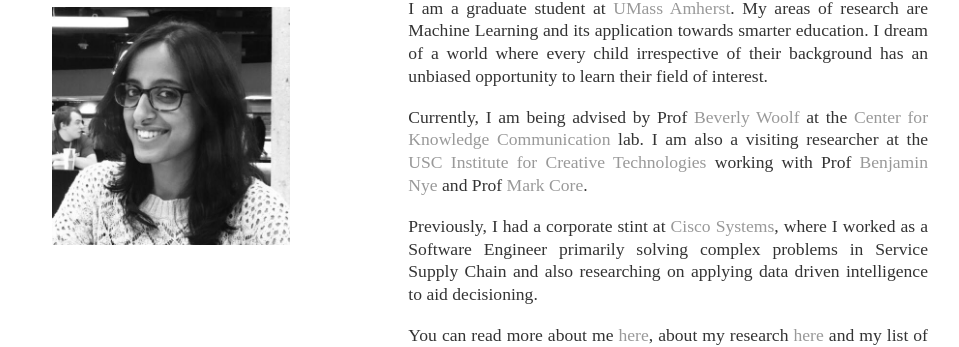
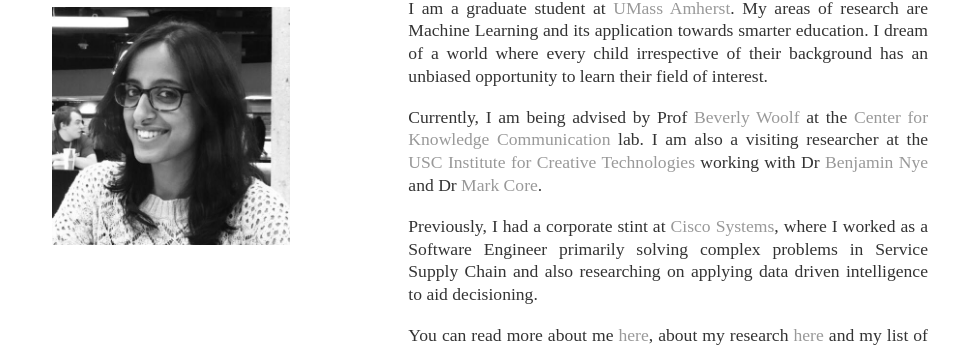
Before and after one commit to Shamya/shamyatest.github.io, a Jekyll site: the page built from index.html, in a window 1280 px wide. Shown: the part 183-530 px from the top of the page, without its empty margins (160-1119 px from the left). Built offline with Jekyll 4.4.1, drawn with Linux system fonts in a browser that asks for light colours.

Commit message:
Update index.html

```diff
--- a/index.html
+++ b/index.html
@@ -11,7 +11,7 @@
 <div style="width: 58%; float:right;  position: relative;">
   <p>I am a graduate student at <a href="http://www.cs.umass.edu/">UMass Amherst</a>. My areas of research are Machine Learning and its application towards smarter education. I dream of a world where every child irrespective of their background has an unbiased opportunity to learn their field of interest. </p>
 
-  <p>Currently, I am being advised by Prof <a href="http://centerforknowledgecommunication.com/05bpwabout.html">Beverly Woolf</a> at the <a href="http://centerforknowledgecommunication.com/index.html">Center for Knowledge Communication</a> lab. I am also a visiting researcher at the <a href="http://ict.usc.edu/">USC Institute for Creative Technologies </a> working with Prof <a href ="https://sites.google.com/site/benjaminnye/"> Benjamin Nye</a> and Prof <a href="http://people.ict.usc.edu/~core/"> Mark Core</a>. </p>
+  <p>Currently, I am being advised by Prof <a href="http://centerforknowledgecommunication.com/05bpwabout.html">Beverly Woolf</a> at the <a href="http://centerforknowledgecommunication.com/index.html">Center for Knowledge Communication</a> lab. I am also a visiting researcher at the <a href="http://ict.usc.edu/">USC Institute for Creative Technologies </a> working with Dr <a href ="https://sites.google.com/site/benjaminnye/"> Benjamin Nye</a> and Dr <a href="http://people.ict.usc.edu/~core/"> Mark Core</a>. </p>
 
   <p>Previously, I had a corporate stint at <a href="http://www.cisco.com/c/en/us/index.html"> Cisco Systems</a>, where I worked as a Software Engineer primarily solving complex problems in Service Supply Chain and also researching on applying data driven intelligence to aid decisioning. </p>
 
```
